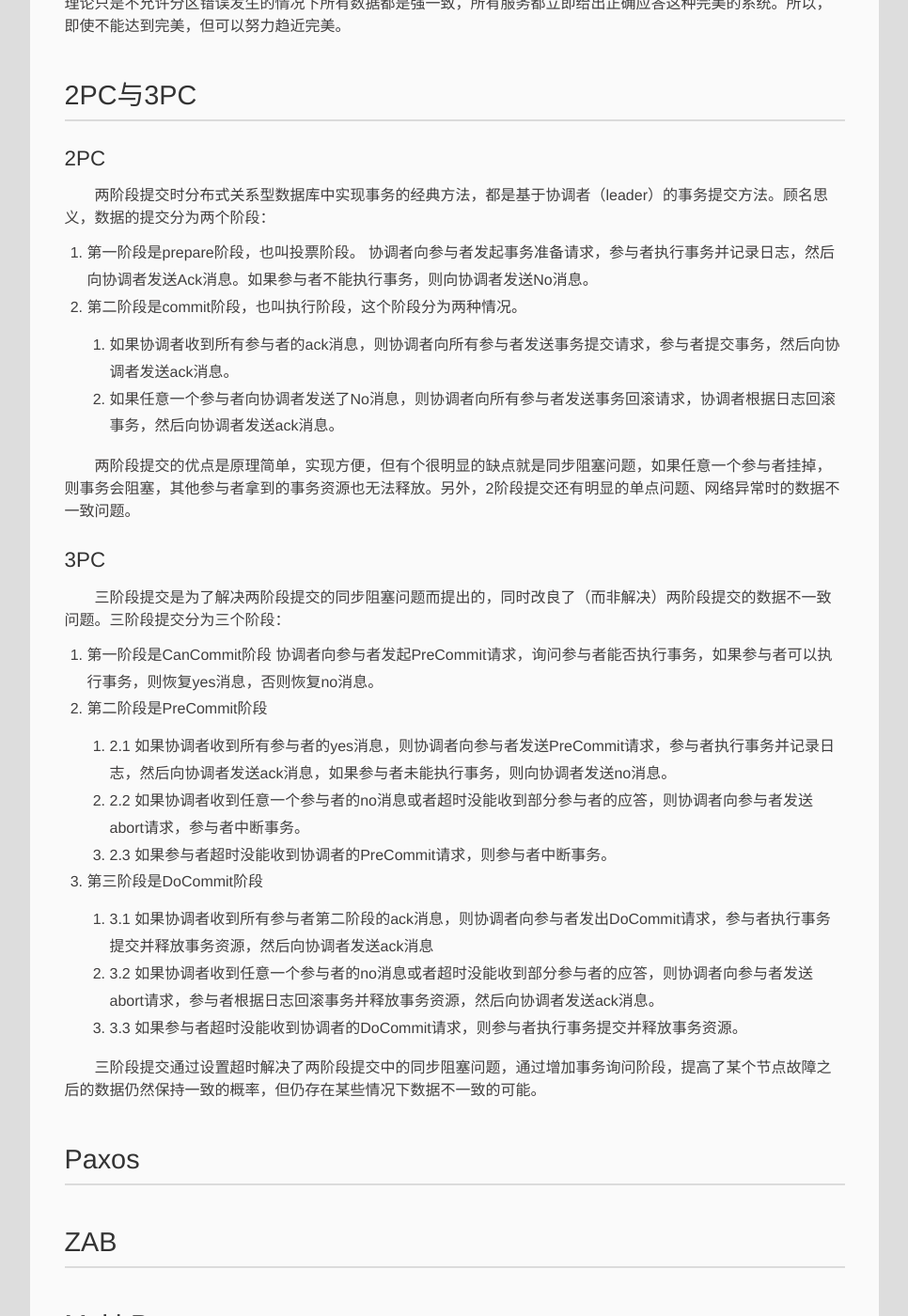
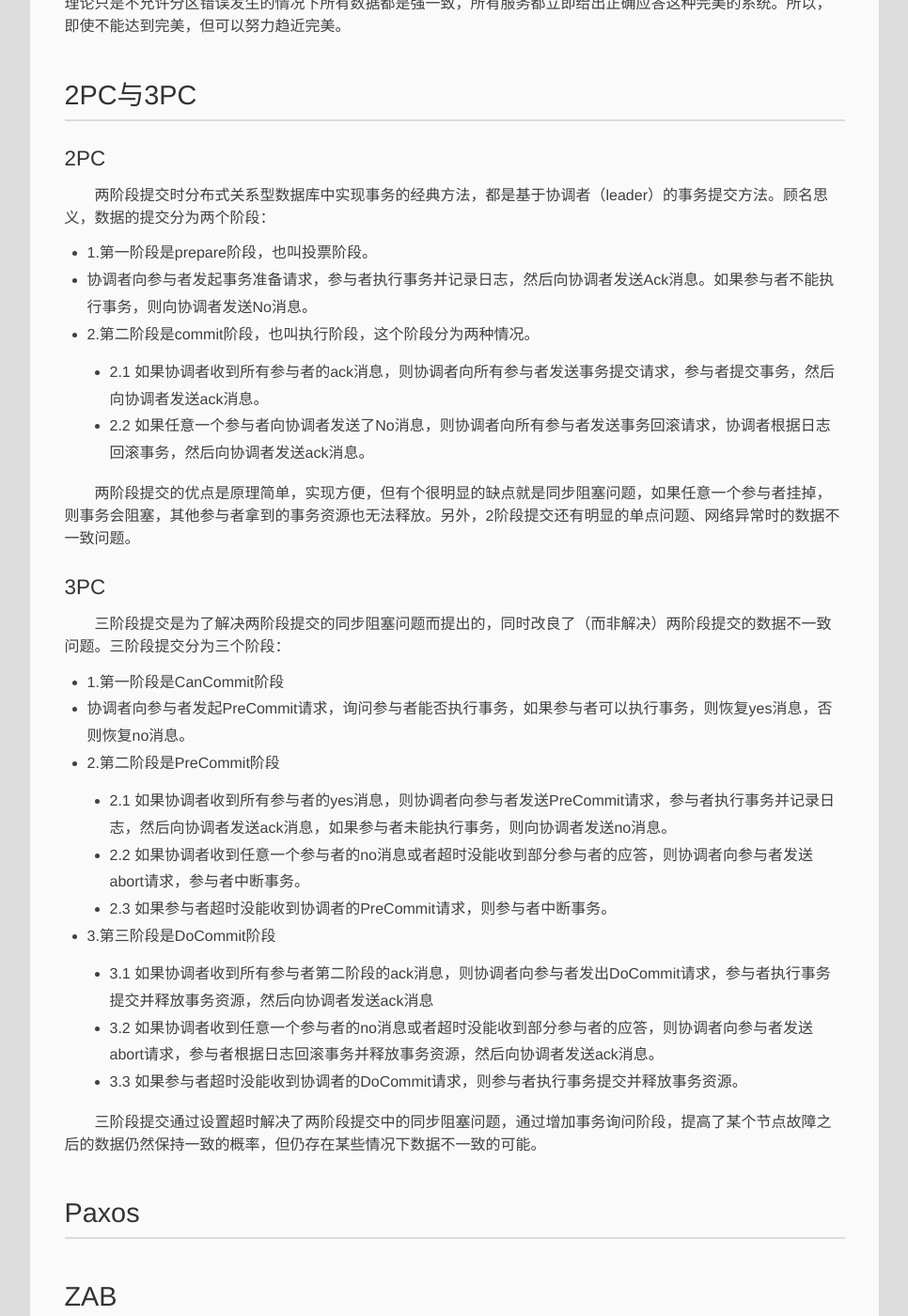
Before and after one commit to simonjoylet/simonjoylet.github.io, a Jekyll site: the page built from _posts/2017-07-20-distributed-consistency.md, in a window 1280 px wide and 1400 px high, scrolled down 831 px. Shown: the whole window at 94% size, without its empty margins (6-972 px from the left). Built offline with Jekyll 4.4.1, drawn with Linux system fonts in a browser that asks for light colours; comment, search, counter and statistics services are not loaded.

Commit message:
update blog

```diff
--- a/_posts/2017-07-20-distributed-consistency.md
+++ b/_posts/2017-07-20-distributed-consistency.md
@@ -18,23 +18,23 @@ categories: 分布式
 ## 2PC与3PC
 ### 2PC
 　　两阶段提交时分布式关系型数据库中实现事务的经典方法，都是基于协调者（leader）的事务提交方法。顾名思义，数据的提交分为两个阶段：
-1. 第一阶段是prepare阶段，也叫投票阶段。
-	协调者向参与者发起事务准备请求，参与者执行事务并记录日志，然后向协调者发送Ack消息。如果参与者不能执行事务，则向协调者发送No消息。
-2. 第二阶段是commit阶段，也叫执行阶段，这个阶段分为两种情况。
-	1. 如果协调者收到所有参与者的ack消息，则协调者向所有参与者发送事务提交请求，参与者提交事务，然后向协调者发送ack消息。
-	2. 如果任意一个参与者向协调者发送了No消息，则协调者向所有参与者发送事务回滚请求，协调者根据日志回滚事务，然后向协调者发送ack消息。
+- 1.第一阶段是prepare阶段，也叫投票阶段。
+- 协调者向参与者发起事务准备请求，参与者执行事务并记录日志，然后向协调者发送Ack消息。如果参与者不能执行事务，则向协调者发送No消息。
+- 2.第二阶段是commit阶段，也叫执行阶段，这个阶段分为两种情况。
+	- 2.1 如果协调者收到所有参与者的ack消息，则协调者向所有参与者发送事务提交请求，参与者提交事务，然后向协调者发送ack消息。
+	- 2.2 如果任意一个参与者向协调者发送了No消息，则协调者向所有参与者发送事务回滚请求，协调者根据日志回滚事务，然后向协调者发送ack消息。
 
 　　两阶段提交的优点是原理简单，实现方便，但有个很明显的缺点就是同步阻塞问题，如果任意一个参与者挂掉，则事务会阻塞，其他参与者拿到的事务资源也无法释放。另外，2阶段提交还有明显的单点问题、网络异常时的数据不一致问题。
 
 ### 3PC
 　　三阶段提交是为了解决两阶段提交的同步阻塞问题而提出的，同时改良了（而非解决）两阶段提交的数据不一致问题。三阶段提交分为三个阶段：
-1. 第一阶段是CanCommit阶段
-	协调者向参与者发起PreCommit请求，询问参与者能否执行事务，如果参与者可以执行事务，则恢复yes消息，否则恢复no消息。
-2. 第二阶段是PreCommit阶段
-- 2.1 如果协调者收到所有参与者的yes消息，则协调者向参与者发送PreCommit请求，参与者执行事务并记录日志，然后向协调者发送ack消息，如果参与者未能执行事务，则向协调者发送no消息。
-- 2.2 如果协调者收到任意一个参与者的no消息或者超时没能收到部分参与者的应答，则协调者向参与者发送abort请求，参与者中断事务。
-- 2.3 如果参与者超时没能收到协调者的PreCommit请求，则参与者中断事务。
-3. 第三阶段是DoCommit阶段
+- 1.第一阶段是CanCommit阶段
+- 协调者向参与者发起PreCommit请求，询问参与者能否执行事务，如果参与者可以执行事务，则恢复yes消息，否则恢复no消息。
+- 2.第二阶段是PreCommit阶段
+	- 2.1 如果协调者收到所有参与者的yes消息，则协调者向参与者发送PreCommit请求，参与者执行事务并记录日志，然后向协调者发送ack消息，如果参与者未能执行事务，则向协调者发送no消息。
+	- 2.2 如果协调者收到任意一个参与者的no消息或者超时没能收到部分参与者的应答，则协调者向参与者发送abort请求，参与者中断事务。
+	- 2.3 如果参与者超时没能收到协调者的PreCommit请求，则参与者中断事务。
+- 3.第三阶段是DoCommit阶段
 	- 3.1 如果协调者收到所有参与者第二阶段的ack消息，则协调者向参与者发出DoCommit请求，参与者执行事务提交并释放事务资源，然后向协调者发送ack消息
     - 3.2 如果协调者收到任意一个参与者的no消息或者超时没能收到部分参与者的应答，则协调者向参与者发送abort请求，参与者根据日志回滚事务并释放事务资源，然后向协调者发送ack消息。
     - 3.3 如果参与者超时没能收到协调者的DoCommit请求，则参与者执行事务提交并释放事务资源。
```
